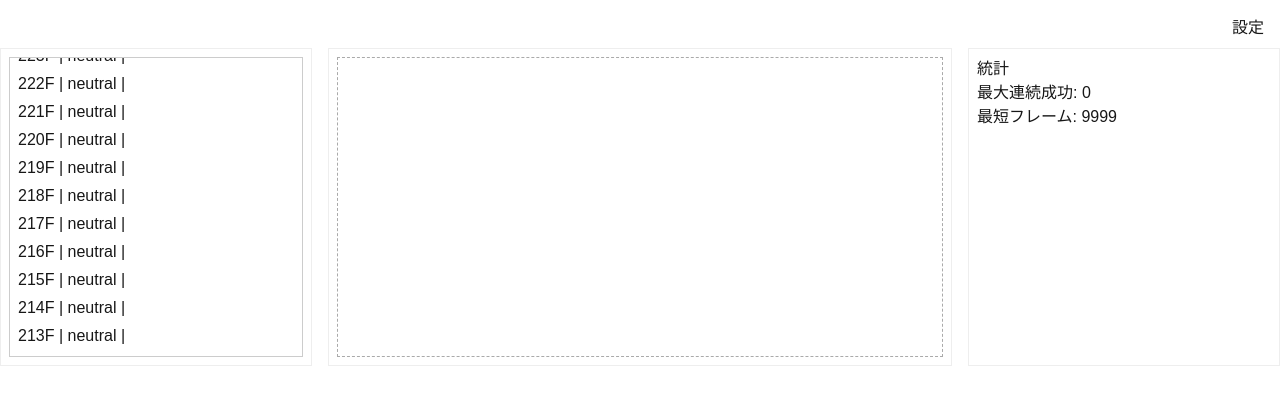
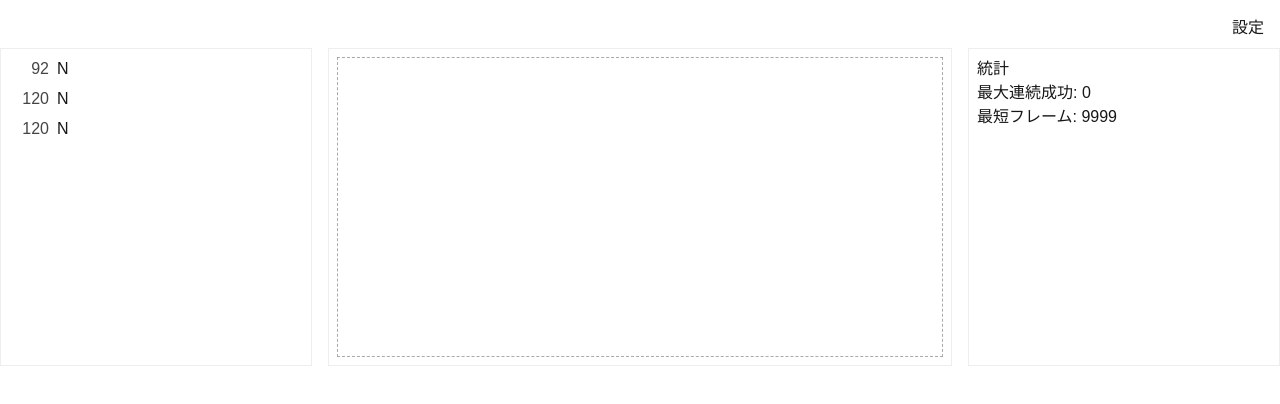
Before and after one commit to MtApricot/JP-cmd, a Next.js app in the folder jp-cmd-app/: page / in a window 1280 px wide. Shown: the top 404 px of the page. Built offline with nearby package versions, Linux system fonts and the light colour scheme.

Commit message:
キー入力履歴修正

```diff
--- a/jp-cmd-app/src/components/InputHistory.tsx
+++ b/jp-cmd-app/src/components/InputHistory.tsx
@@ -1,24 +1,50 @@
 "use client";
 import { useInputStore } from "../store/inputStore";
+
+const dirIcon = (dir: string) => {
+    switch (dir) {
+        case "up": return "↑";
+        case "down": return "↓";
+        case "left": return "←";
+        case "right": return "→";
+        case "up-left": return "↖";
+        case "up-right": return "↗";
+        case "down-left": return "↙";
+        case "down-right": return "↘";
+        case "neutral": return "N";
+        default: return "?";
+    }
+};
+
+const buttonIcon = (b: string) => {
+  switch (b) {
+    case "LP": return "●";  // 弱P
+    case "MP": return "●●"; // 中P
+    case "HP": return "●●●"; // 強P
+    case "LK": return "○";
+    case "MK": return "○○";
+    case "HK": return "○○○";
+    case "THROW": return "投";
+    case "IMPACT": return "DI";
+    case "PARRY": return "DP";
+    default: return b;
+  }
+};
 
 export default function InputHistory() {
     const history = useInputStore((state) => state.history);
     return (
-        <div
-            style={{
-                maxHeight: "300px",
-                overflowY: "auto",
-                display: "flex",
-                flexDirection: "column-reverse",
-                border: "1px solid #ccc",
-                padding: "8px",
-                gap: "4px",
-            }}
-        >
-            {history.map((h) => (
-            <div key={h.frame}>
-                {h.frame}F | {h.dir} | {h.buttons.join("+")}
-            </div>
+        <div className="input-log">
+            {[...history].reverse().map((h) => (
+                <div key={h.frame} className="input-row">
+                    <span className="input-frame">{h.duration}</span>
+                    <span className="input-direction">{dirIcon(h.dir)}</span>
+                    <span className="input-buttons">
+                        {h.buttons.map((b) => (
+                            <span key={b} className="btn-icon">{buttonIcon(b)}</span>
+                        ))}
+                    </span>
+                </div>
             ))}
         </div>
     );
--- a/jp-cmd-app/src/components/KeybindPanel.tsx
+++ b/jp-cmd-app/src/components/KeybindPanel.tsx
@@ -77,6 +77,7 @@ export default function KeybindPanel() {
     return (
         <section className="keybind-panel">
             <h2>キー設定</h2>
+            <div className="keybind-body">
                 <div className="keybind-list">
                     {Object.entries(keybinds).map(([action, key]) => (
                         <button
@@ -110,6 +111,7 @@ export default function KeybindPanel() {
                         onClick={resetKeybinds}>リセット</button>
                     </div>
                 </div>
+            </div>
         </section>
     );
 }
--- a/jp-cmd-app/src/lib/frameLoop.ts
+++ b/jp-cmd-app/src/lib/frameLoop.ts
@@ -2,10 +2,21 @@ import { useInputStore } from "../store/inputStore";
 
 export const stateFrameLoop = () => {
     let rafID = 0;
+    let neutralFrames = 0;
 
     const tick = () => {
         const { currentDir, currentButtons, pushHistory } = useInputStore.getState();
         pushHistory(currentDir, currentButtons);
+        const isNeutral = currentDir === "neutral" && currentButtons.length === 0;
+        if (isNeutral) {
+            neutralFrames += 1;
+        } else {
+            neutralFrames = 0;
+        }
+        if (neutralFrames > 120) {
+            useInputStore.getState().archiveHistory();
+            neutralFrames = 0;
+        }
         rafID = requestAnimationFrame(tick);
     };
 
--- a/jp-cmd-app/src/lib/inputListener.ts
+++ b/jp-cmd-app/src/lib/inputListener.ts
@@ -21,6 +21,7 @@ type KeybindsLike = {
 
 const pressed = new Set<string>();
 
+const normalizeKey = (key: string) => key.toLowerCase();
 const buttonMap: Record<ButtonKey, Button> = {
     lp: "LP",
     lk: "LK",
@@ -34,10 +35,10 @@ const buttonMap: Record<ButtonKey, Button> = {
 };
 
 const getDirection = (keys: Set<string>, keybinds: KeybindsLike) => {
-    const up = keys.has(keybinds.up);
-    const down = keys.has(keybinds.down);
-    const left = keys.has(keybinds.left);
-    const right = keys.has(keybinds.right);
+    const up = keys.has(normalizeKey(keybinds.up));
+    const down = keys.has(normalizeKey(keybinds.down));
+    const left = keys.has(normalizeKey(keybinds.left));
+    const right = keys.has(normalizeKey(keybinds.right));
 
     if (up && left) return "up-left";
     if (up && right) return "up-right";
@@ -52,28 +53,28 @@ const getDirection = (keys: Set<string>, keybinds: KeybindsLike) => {
 
 const getButtons = (keys: Set<string>, keybinds: KeybindsLike) => {
     const list: Button[] = [];
-    if (keys.has(keybinds.lp)) list.push(buttonMap.lp);
-    if (keys.has(keybinds.lk)) list.push(buttonMap.lk);
-    if (keys.has(keybinds.mp)) list.push(buttonMap.mp);
-    if (keys.has(keybinds.mk)) list.push(buttonMap.mk);
-    if (keys.has(keybinds.hp)) list.push(buttonMap.hp);
-    if (keys.has(keybinds.hk)) list.push(buttonMap.hk);
-    if (keybinds.throw && keys.has(keybinds.throw)) list.push(buttonMap.throw);
-    if (keys.has(keybinds.impact)) list.push(buttonMap.impact);
-    if (keys.has(keybinds.parry)) list.push(buttonMap.parry);
+    if (keys.has(normalizeKey(keybinds.lp))) list.push(buttonMap.lp);
+    if (keys.has(normalizeKey(keybinds.lk))) list.push(buttonMap.lk);
+    if (keys.has(normalizeKey(keybinds.mp))) list.push(buttonMap.mp);
+    if (keys.has(normalizeKey(keybinds.mk))) list.push(buttonMap.mk);
+    if (keys.has(normalizeKey(keybinds.hp))) list.push(buttonMap.hp);
+    if (keys.has(normalizeKey(keybinds.hk))) list.push(buttonMap.hk);
+    if (keybinds.throw && keys.has(normalizeKey(keybinds.throw))) list.push(buttonMap.throw);
+    if (keys.has(normalizeKey(keybinds.impact))) list.push(buttonMap.impact);
+    if (keys.has(normalizeKey(keybinds.parry))) list.push(buttonMap.parry);
     return list;
 };
 
 export const attachInputListener = (keybinds: KeybindsLike) => {
     const onKeyDown = (e: KeyboardEvent) => {
-        pressed.add(e.key);
+        pressed.add(normalizeKey(e.key));
         const dir = getDirection(pressed, keybinds);
         const buttons = getButtons(pressed, keybinds);
         useInputStore.getState().setCurrentInput(dir, buttons);
     };
 
     const onKeyUp = (e: KeyboardEvent) => {
-        pressed.delete(e.key);
+        pressed.delete(normalizeKey(e.key));
         const dir = getDirection(pressed, keybinds);
         const buttons = getButtons(pressed, keybinds);
         useInputStore.getState().setCurrentInput(dir, buttons);
--- a/jp-cmd-app/src/store/inputStore.ts
+++ b/jp-cmd-app/src/store/inputStore.ts
@@ -5,16 +5,19 @@ type InputFrame = {
     frame: number;
     dir: Direction;
     buttons: Button[]; // 同時押しを配列で保持
+    duration: number;
 };
 
 type InputState = {
     currentDir: Direction;
     currentButtons: Button[]; // 現在同時に押されているボタン
     history: InputFrame[];
+    archives: InputFrame[][];
     frameCounter: number; // 自動採番用のカウンタ
 
     setCurrentInput: (dir: Direction, buttons: Button[]) => void;
     pushHistory: (dir: Direction, buttons: Button[]) => void;
+    archiveHistory: () => void;
     clearHistory: () => void;
     resetFrameCounter: () => void;
 };
@@ -25,30 +28,43 @@ export const useInputStore = create<InputState>((set, get) => ({
     currentDir: "neutral",
     currentButtons: [],
     history: [],
+    archives: [],
     frameCounter: 0,
 
     setCurrentInput: (dir, buttons) => set({ currentDir: dir, currentButtons: buttons }),
-    pushHistory: (dir, buttons) => {
+  pushHistory: (dir, buttons) => {
+    set((state) => {
+      const last = state.history[state.history.length - 1];
+
+      const same =
+        last &&
+        last.dir === dir &&
+        last.buttons.length === buttons.length &&
+        last.buttons.every((b) => buttons.includes(b));
+      if (same && last.duration < MAX_HISTORY) {
+        const nextHistory = [...state.history];
+        nextHistory[nextHistory.length - 1] = {
+          ...last,
+          duration: last.duration + 1,
+        };
+        return { history: nextHistory };
+      }
+
     const nextFrame = get().frameCounter + 1;
     const entry: InputFrame = {
       frame: nextFrame,
       dir,
       buttons,
+      duration: 1,
     };
-
-    set((state) => {
-      const nextHistory = [...state.history, entry];
-      const trimmed =
-        nextHistory.length > MAX_HISTORY
-          ? nextHistory.slice(-MAX_HISTORY)
-          : nextHistory;
-
-      return {
-        history: trimmed,
-        frameCounter: nextFrame,
-      };
+    const nextHistory = [...state.history, entry];
+    return { history: nextHistory, frameCounter: nextFrame };
     });
   },
+    archiveHistory: () =>
+      set((state) => ({
+        archives: [...state.archives, state.history],
+      })),
     clearHistory: () => set({ history: [] }),
     resetFrameCounter: () => set({ frameCounter: 0 }),
 }));
```
Lines whose indentation alone changed are shown as unchanged.
